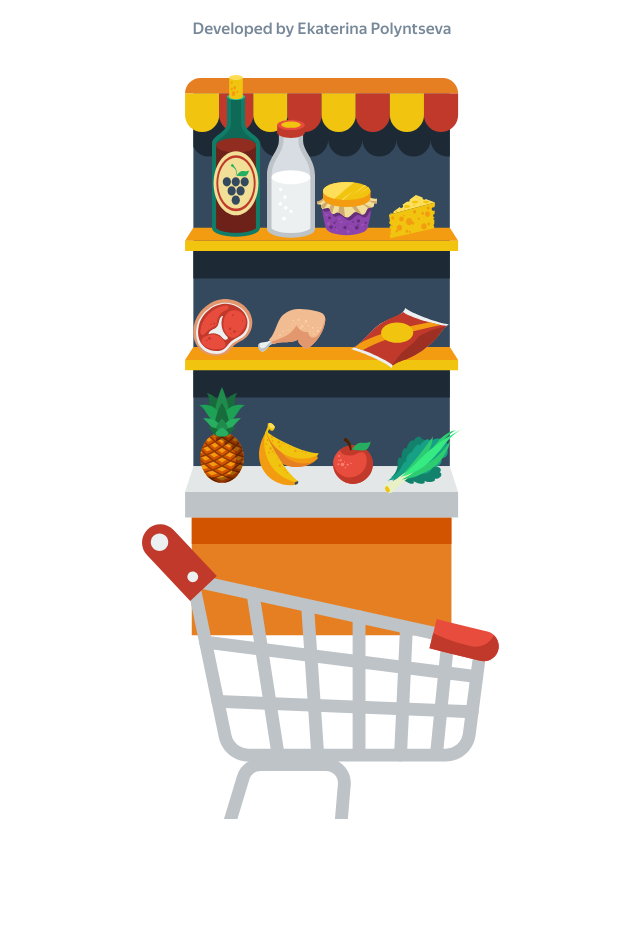
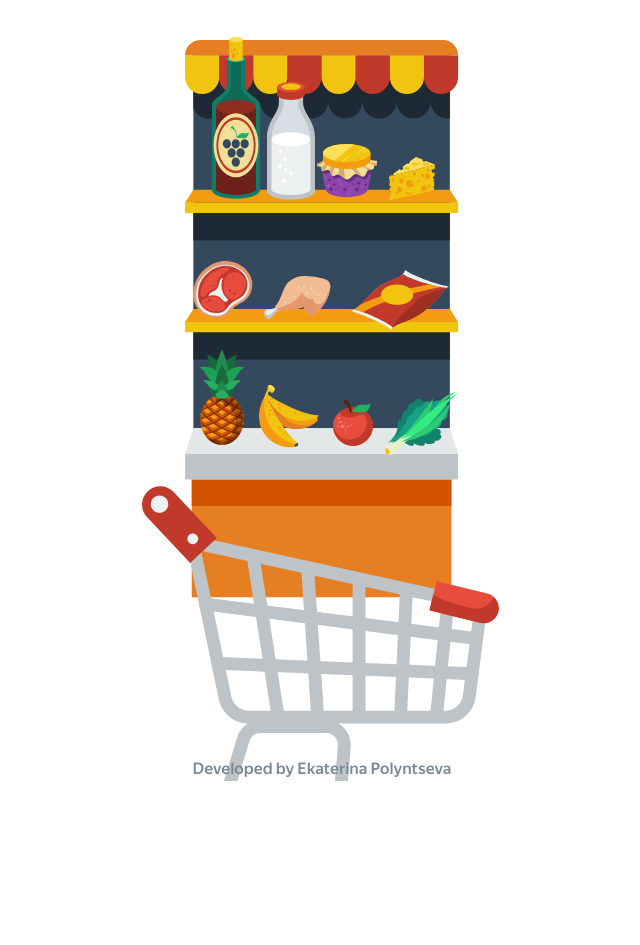
Before and after one commit to polynceva-es/lavka, a plain HTML site: page index.html in a window 1280 px wide. Shown: the whole page, without its empty margins (318-958 px from the left). After the commit the page ends 800 px from the top, so only its background shows below. Drawn offline with Linux system fonts and the light colour scheme.

Commit message:
fix cart and add README

```diff
--- a/index.css
+++ b/index.css
@@ -12,7 +12,7 @@ body {
     --cabinet-width: max(211.37px, min(calc(70vh * var(--cabinet-width-default) / var(--cabinet-height-default)), 40vw));
     --cabinet-height: calc(var(--cabinet-width)*(var(--cabinet-height-default)/ var(--cabinet-width-default)));
     --cart-width: calc(276.08 * var(--ratio-cabinet-width));
-    --cart-height: calc(325.07 * var(--ratio-cabinet-height));
+    --cart-height: calc(228.04 * var(--ratio-cabinet-height));
 
     --wine-width: calc(37 * var(--ratio-cabinet-width));
     --wine-height: calc(124.12 * var(--ratio-cabinet-height));
@@ -46,7 +46,10 @@ body,
     justify-content: center;
 }
 
-.content{gap: 65px;}
+.content {
+    gap: 65px;
+    margin-top: 20px;
+}
 
 .content div {
     position: relative;
@@ -83,6 +86,8 @@ body,
 
 .content__cart {
     background-image: url(./images/Cart.svg);
+    margin: 0;
+    padding-left: 0;
     width: var(--cart-width);
     height: var(--cart-height);
     position: absolute;
@@ -130,8 +135,8 @@ body,
 #chicken {
     width: var(--chicken-width);
     height: var(--chicken-height);
-    top: calc(170 * var(--ratio-cabinet-height));
-    left: calc(56 * var(--ratio-cabinet-width));
+    top: calc(174 * var(--ratio-cabinet-height));
+    left: calc(60 * var(--ratio-cabinet-width));
 }
 
 #chips {
@@ -197,11 +202,16 @@ body,
     transition: all ease-in-out 0.2s;
 }
 
-header {
-    margin: 20px auto;
+.content__button:disabled {
+    cursor: default;
 }
 
-header a {
+footer {
+    margin: 20px auto;
+    z-index: 11;
+}
+
+footer a {
     font-family: 'YS Text', Arial, sans-serif;
     font-weight: 500;
     font-size: 16px;
@@ -214,7 +224,7 @@ header a {
 }
 
 @media (max-width: 680px) {
-    header a {
+    footer a {
         font-size: 14px;
         line-height: 15px;
         transition: all ease-in-out 0.5s;
--- a/index.html
+++ b/index.html
@@ -6,22 +6,22 @@
     <meta name="viewport" content="width=device-width, initial-scale=1.0">
     <meta name="description" content="Project for Yandex">
     <meta name="author" content="Ekaterina Polyntseva">
-    <link rel="icon" type="image/png+xml" href="./favicon.ico" />
+    <link rel="icon" type="image/svg+xml" href="./favicon.ico" />
     <link rel="stylesheet" href="./index.css">
     <title>Project for Yandex</title>
 </head>
 
 
 <body>
-    <header><a href="https://github.com/polynceva-es/lavka" target="_blank">Developed by Ekaterina Polyntseva</a></header>
+    <header></header>
     <main class="content">
         <div>
             <ul class="content__cabinet"></ul>
-            <article class="content__cart"></article>
+            <ul class="content__cart"></ul>
         </div>
-        <button class="content__button">Оплатить корзину</button>
+        <button class="content__button" disabled >Оплатить корзину</button>
     </main>
-    <footer></footer>
+    <footer><a href="https://github.com/polynceva-es/lavka" target="_blank">Developed by Ekaterina Polyntseva</a></footer>
     <script src="./index.js"></script>
 </body>
 
--- a/index.js
+++ b/index.js
@@ -25,8 +25,10 @@ const navigateToLavka = () => {
 
 const showButton = () => {
   if (productsInCart.length >= 3) {
+    button.removeAttribute("disabled");
     button.classList.add("content__button_visible");
   } else {
+    button.setAttribute("disabled", true);
     button.classList.remove("content__button_visible");
   }
 };
@@ -67,7 +69,7 @@ let moveTouchObject = [];
 
 const productsList = cabinet.querySelectorAll(".content__product");
 productsList.forEach((product) => {
-product.addEventListener("dragstart", (event) => event.preventDefault());
+  product.addEventListener("dragstart", (event) => event.preventDefault());
   const onTouchend = (event) => {
     event.preventDefault();
     moveTouchObject = moveTouchObject.filter(
@@ -128,6 +130,10 @@ product.addEventListener("dragstart", (event) => event.preventDefault());
       if (currentDroppable) {
         //положить в корзину
         addProductInCart(product);
+        // cart.append(product);
+        // shiftX = shiftX + cart.getBoundingClientRect().left;
+        // shiftY = shiftY + cart.getBoundingClientRect().top;
+        // moveAt(event.clientX, event.clientY);
       }
     }
   };
@@ -140,8 +146,7 @@ product.addEventListener("dragstart", (event) => event.preventDefault());
     product.style.zIndex = 5;
     document.body.append(product);
 
-    // переносит продукт на координаты (pageX, pageY),
-    // дополнительно учитывая изначальный сдвиг относительно указателя мыши
+    // переносит продукт на координаты (pageX, pageY), учитывая изначальный сдвиг относительно указателя мыши
     const moveAt = (pageX, pageY) => {
       product.style.left = pageX - shiftX + "px";
       product.style.top = pageY - shiftY + "px";
@@ -171,6 +176,10 @@ product.addEventListener("dragstart", (event) => event.preventDefault());
         if (currentDroppable) {
           //положить в корзину
           addProductInCart(product);
+          // cart.append(product);
+          // shiftX = shiftX + cart.getBoundingClientRect().left;
+          // shiftY = shiftY + cart.getBoundingClientRect().top;
+          // moveAt(event.clientX, event.clientY);
         }
       }
     };
```
Also changed, not shown: 1 other file.
